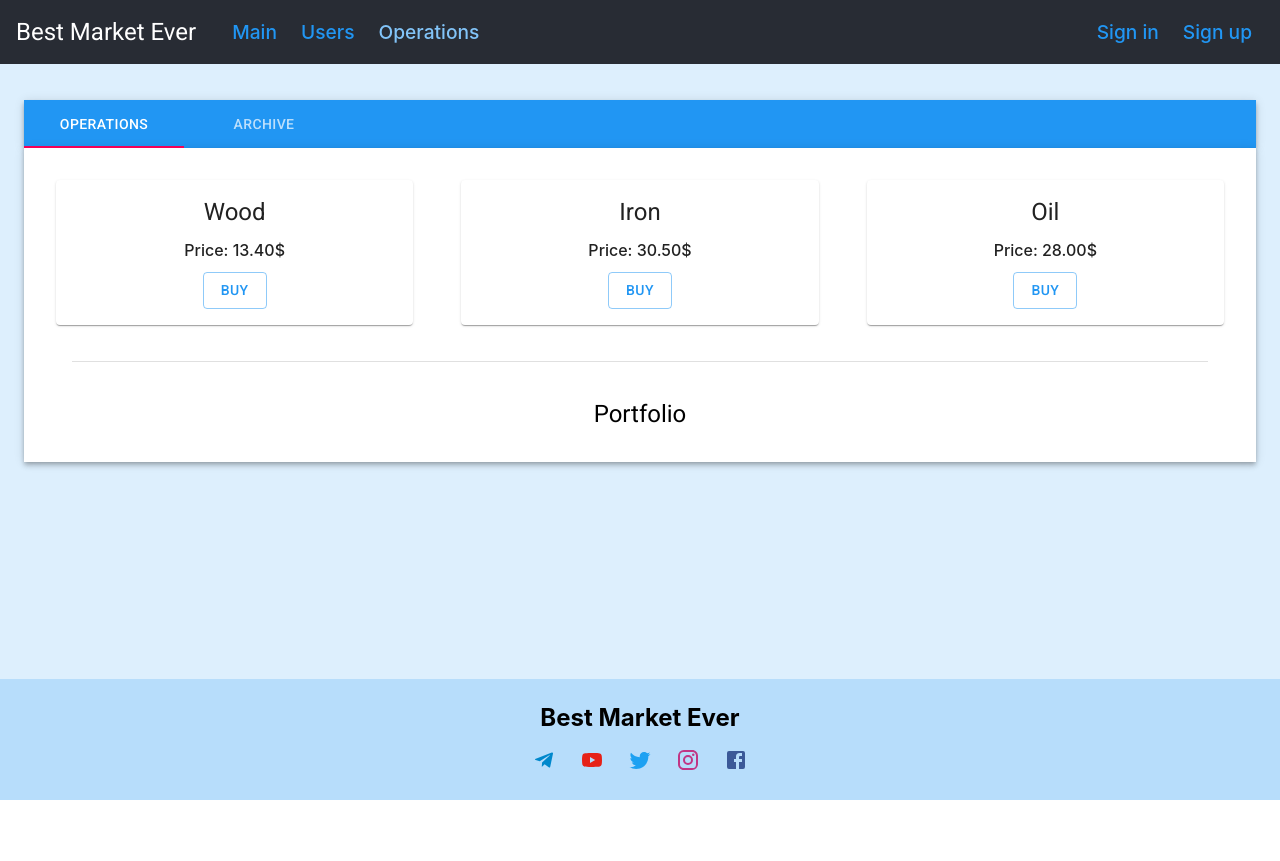
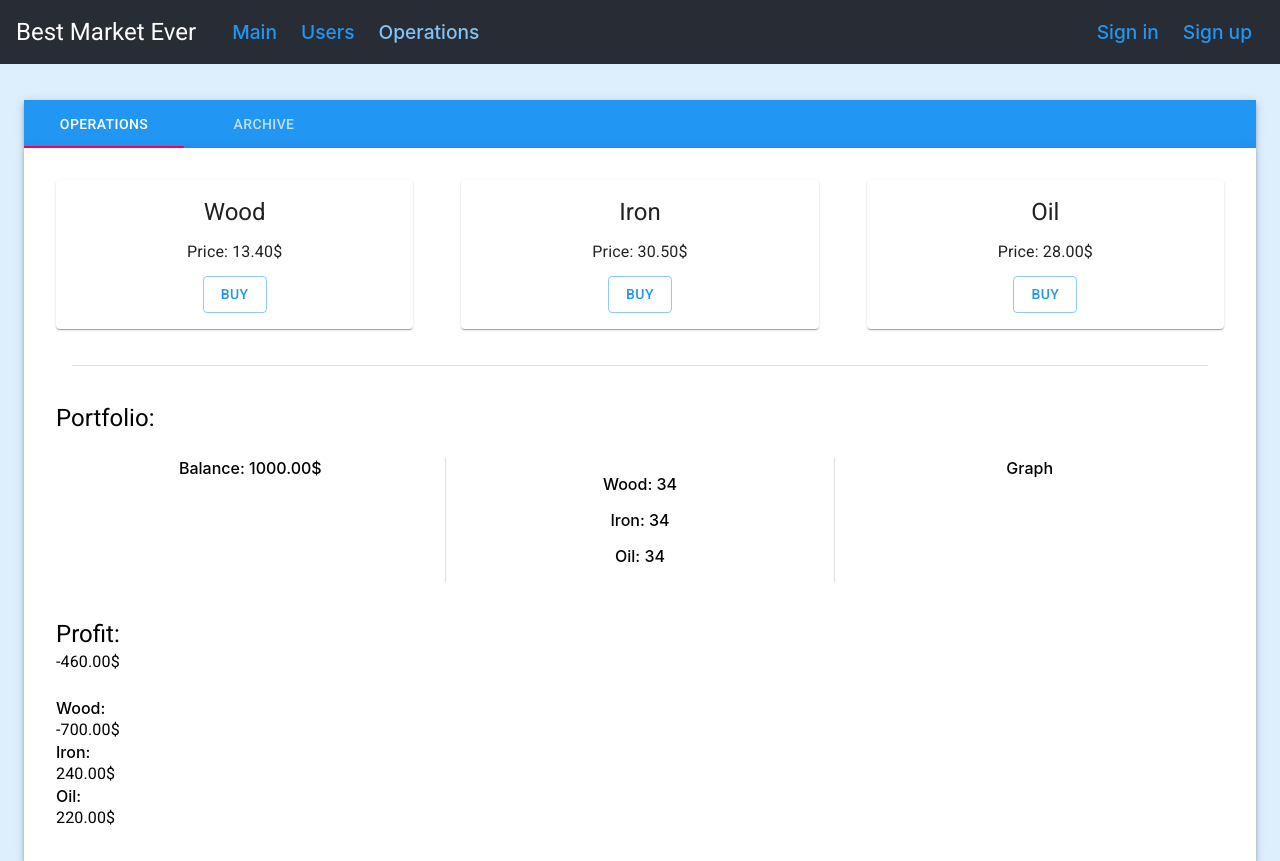
Before and after one commit to MaksimKazak/best-market-ever, a React (Create React App) app in the folder client/: page /operations in a window 1280 px wide. Shown: the top 861 px of the page. Before the commit the page ends 800 px from the top, so only its background shows below. Built offline with nearby package versions, Linux system fonts and the light colour scheme.

Commit message:
Add portfolio and profit blocks to operations

```diff
--- a/client/src/assets/styles/App.sass
+++ b/client/src/assets/styles/App.sass
@@ -3,6 +3,7 @@ $secondary-color: #f50057
 $darkest-grey: #282c34
 $light-blue: #cfe8fc
 $white-color: #ffffff
+$black-color: #000000
 
 @import "Header.sass"
 @import "Link.sass"
@@ -11,8 +12,10 @@ $white-color: #ffffff
 @import "Registration.sass"
 @import "Box.sass"
 @import "Operations.sass"
-@import "space-bottom.sass"
-@import "space-top.sass"
+@import "Divider.sass"
+@import "helpers/space-bottom"
+@import "helpers/space-top"
+@import "helpers/text-left"
 
 .App
   text-align: center
--- /dev/null
+++ b/client/src/assets/styles/Divider.sass
@@ -0,0 +1,3 @@
+.divider
+  background-color: rgba($black-color, 0.12)
+  width: 1px
--- /dev/null
+++ b/client/src/assets/styles/helpers/text-left.sass
@@ -0,0 +1,2 @@
+.text-left
+  text-align: left
--- a/client/src/components/elements/Operations.js
+++ b/client/src/components/elements/Operations.js
@@ -10,31 +10,55 @@ function Operations() {
   return (
     <div>
       <Grid container spacing={6} className='space-bottom'>
-        <Grid item xs={4} spacing={16}>
+        <Grid item xs={4}>
           <Paper className='box box-small-spacing'>
             <Typography variant='h5' className='space-bottom'>Wood</Typography>
-            <Typography variant='p' component='div' className='space-bottom'>Price: 13.40$</Typography>
+            <Typography className='space-bottom'>Price: 13.40$</Typography>
             <Button variant='outlined' color='primary'>Buy</Button>
           </Paper>
         </Grid>
-        <Grid item xs={4} spacing={16}>
+        <Grid item xs={4}>
           <Paper className='box box-small-spacing'>
             <Typography variant='h5' className='space-bottom'>Iron</Typography>
-            <Typography variant='p' component='div' className='space-bottom'>Price: 30.50$</Typography>
+            <Typography className='space-bottom'>Price: 30.50$</Typography>
             <Button variant='outlined' color='primary'>Buy</Button>
           </Paper>
         </Grid>
-        <Grid item xs={4} spacing={16}>
+        <Grid item xs={4}>
           <Paper className='box box-small-spacing'>
             <Typography variant='h5' className='space-bottom'>Oil</Typography>
-            <Typography variant='p' component='div' className='space-bottom'>Price: 28.00$</Typography>
+            <Typography className='space-bottom'>Price: 28.00$</Typography>
             <Button variant='outlined' color='primary'>Buy</Button>
           </Paper>
         </Grid>
       </Grid>
       <Divider variant='middle' />
-      <Grid class='space-top-large'>
-        <Typography variant='h5'>Portfolio</Typography>
+      <Grid className='space-top-large'>
+        <Typography variant='h5' className='text-left'>Portfolio:</Typography>
+        <Grid container className='space-top-middle'>
+          <Grid item xs>
+            Balance: 1000.00$
+          </Grid>
+          <div className='divider' />
+          <Grid item xs>
+            <p>Wood: 34</p>
+            <p>Iron: 34</p>
+            <p>Oil: 34</p>
+          </Grid>
+          <div className='divider' />
+          <Grid item xs>
+            Graph
+          </Grid>
+        </Grid>
+      </Grid>
+      <Grid className='space-top-large'>
+        <Typography variant='h5' className='text-left'>Profit:</Typography>
+        <Typography className='text-left'>-460.00$</Typography>
+        <div className='space-top-middle text-left'>
+          <div>Wood: <Typography className='text-left'>-700.00$</Typography></div>
+          <div>Iron: <Typography className='text-left'>240.00$</Typography></div>
+          <div>Oil: <Typography className='text-left'>220.00$</Typography></div>
+        </div>
       </Grid>
     </div>
   );
--- a/client/src/components/pages/Operations.js
+++ b/client/src/components/pages/Operations.js
@@ -1,5 +1,5 @@
 import React, { Fragment } from 'react';
-import { BrowserRouter, Route, Switch, useRouteMatch, Link } from 'react-router-dom';
+import { Route, Switch, Link } from 'react-router-dom';
 
 import Tabs from '@material-ui/core/Tabs';
 import Tab from '@material-ui/core/Tab';
```
Also changed, not shown: client/src/assets/styles/helpers/space-bottom.sass (renamed from client/src/assets/styles/space-bottom.sass), client/src/assets/styles/helpers/space-top.sass (renamed from client/src/assets/styles/space-top.sass).
